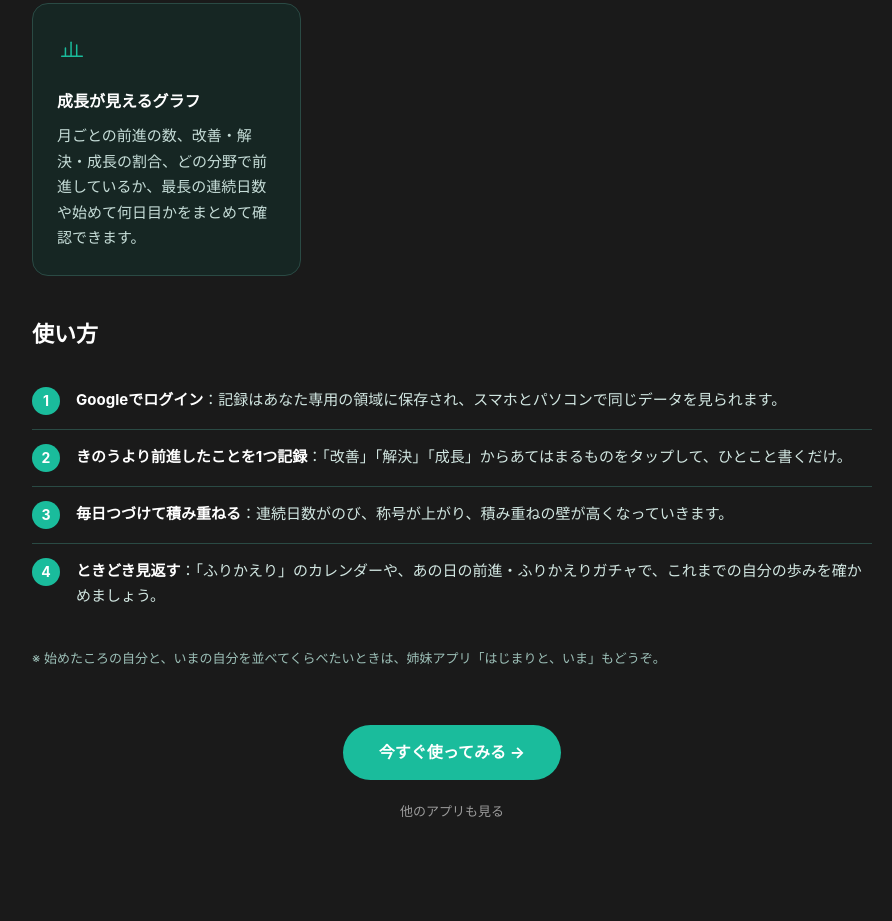
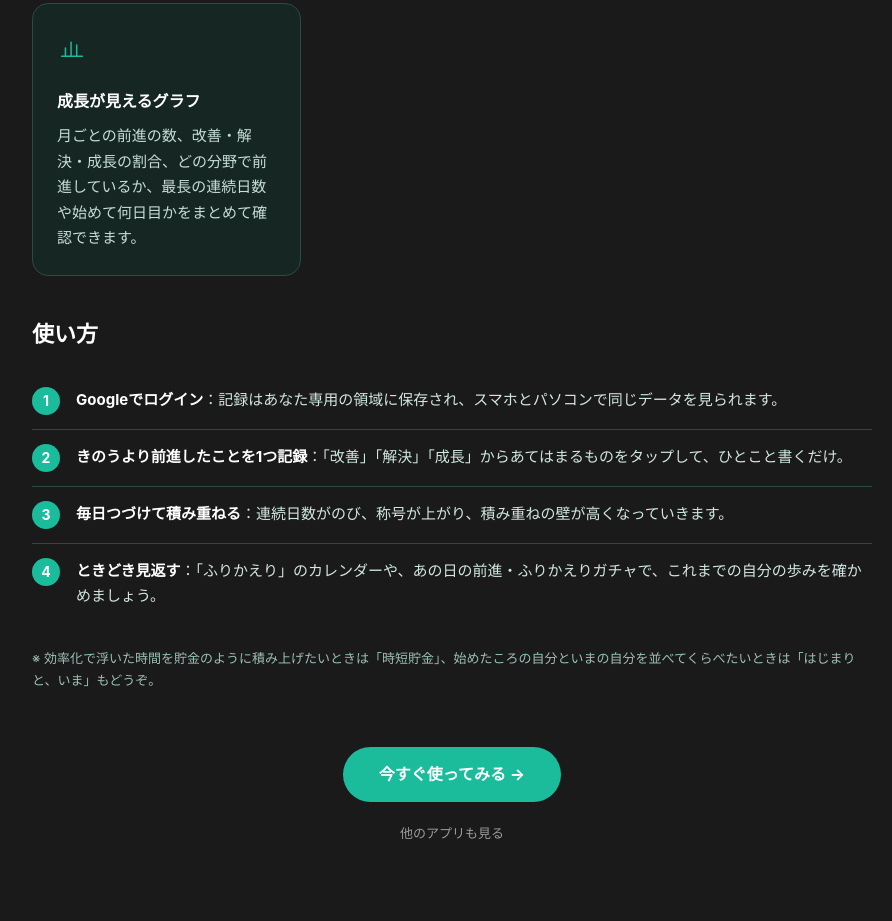
Before and after one commit to qondy/maeyori-cho, a website: page about.html in a window 1280 px wide. Shown: the part 1377-2298 px from the top of the page, without its empty margins (188-1080 px from the left). Before the commit the page ends 2276 px from the top, so only its background shows below. Drawn offline with Linux system fonts and the light colour scheme.

Commit message:
docs: 機能紹介に時短貯金への案内を追加
Co-Authored-By: Claude Opus 5.5 <noreply@anthropic.com>

```diff
--- a/about.html
+++ b/about.html
@@ -291,7 +291,7 @@
     </div>
   </section>
 
-  <p class="note">※ 始めたころの自分と、いまの自分を並べてくらべたいときは、姉妹アプリ「はじまりと、いま」もどうぞ。</p>
+  <p class="note">※ 効率化で浮いた時間を貯金のように積み上げたいときは「時短貯金」、始めたころの自分といまの自分を並べてくらべたいときは「はじまりと、いま」もどうぞ。</p>
 
   <section class="footer-cta">
     <a class="cta" href="__URL__">今すぐ使ってみる →</a>
```
